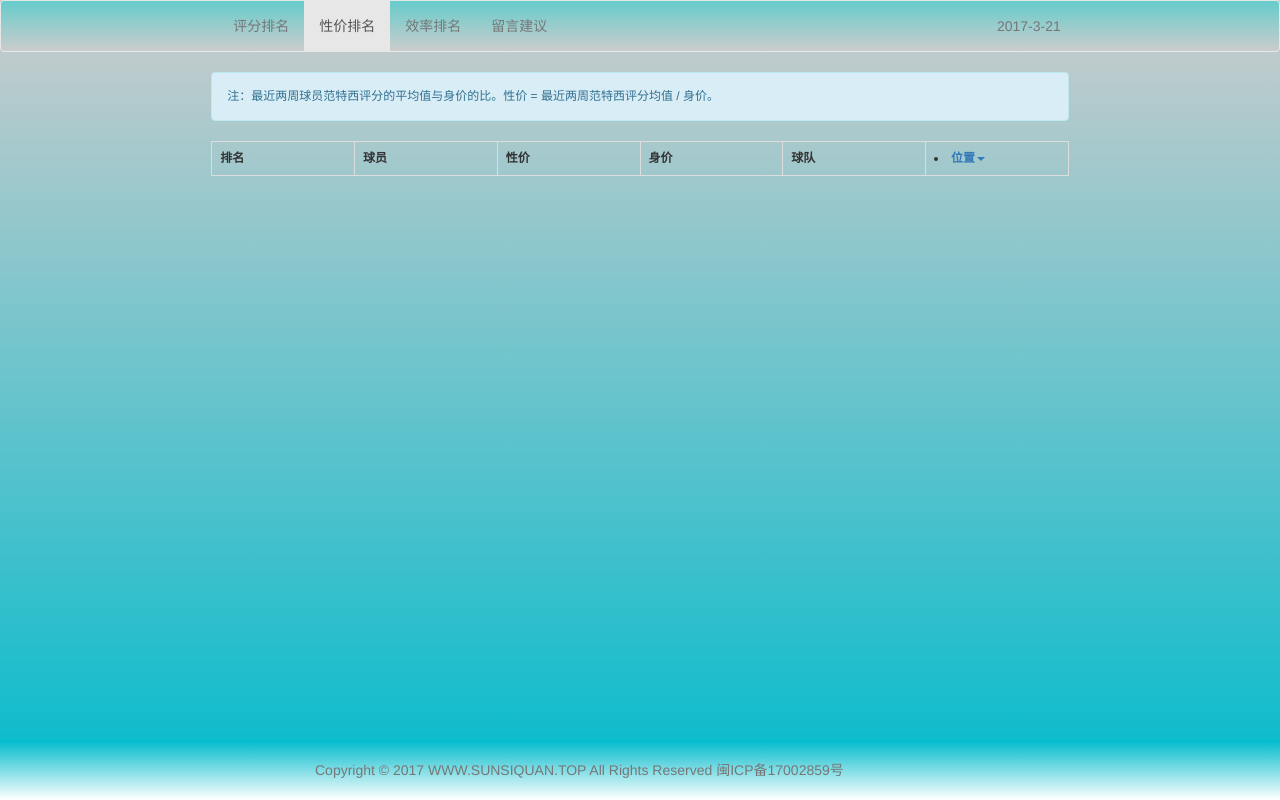
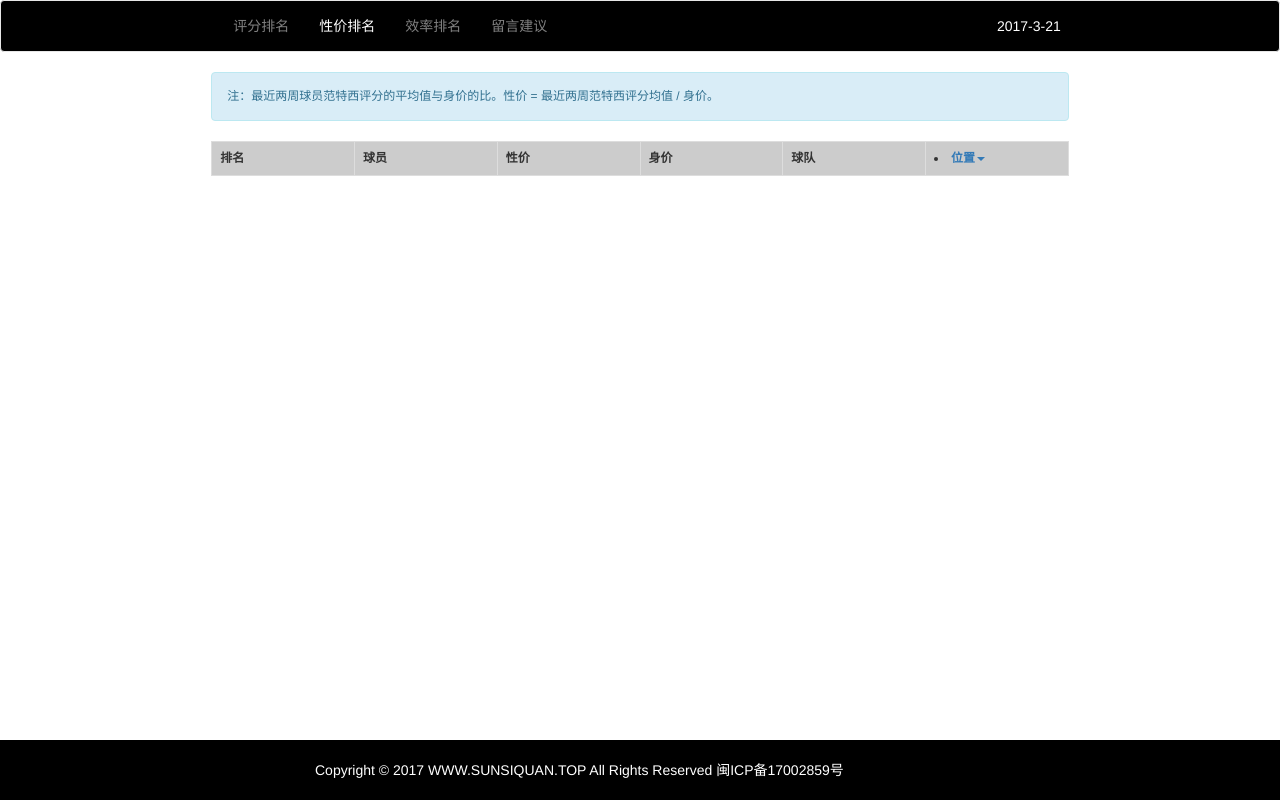
Before and after one commit to Griffin23/myFantasy, a Flask app: page /point_cost in a window 1280 px wide. Run offline with Flask 2, Linux system fonts and the light colour scheme; data that the repository does not hold is empty; parts of the project's set-up code (start-up, migrations or seed data) failed here and were passed over; some libraries are stand-ins or nearby versions.

Commit message:
优化UI

```diff
--- /dev/null
+++ b/src/app/static/css/common.css
@@ -0,0 +1,24 @@
+.navbar {
+	background: black;
+}
+.active {
+	background-color: white;
+}
+#unchosed {
+	color: grey;
+}
+#time {
+	color: white;
+}
+#chosed {
+	color: white;
+}
+table {
+	background: #cccccc;
+}
+.footer {
+	background: black;
+}
+#footertext {
+	color: white;
+}
--- a/src/app/static/js/index.js
+++ b/src/app/static/js/index.js
@@ -3,8 +3,8 @@ $(function(){
 	$("td").css("width", "10%");
 	$("table").css("width", "67%").css("margin", "0px auto").css("font-size", "12px");
 	$("form").css("width", "50%").css("margin", "0px auto").css("font-size", "12px");
-	$("footer").css("background", "linear-gradient(#0bc, #fff)");
-	$("nav").css("background", "linear-gradient(#6cc, #ccc)");
+	//$("footer").css("background", "linear-gradient(#0bc, #fff)");
+	//$("nav").css("background", "linear-gradient(#6cc, #ccc)");
 	$(".roleselector").click(function(){
 		var count = 0;
 		//首先显示所有的记录
--- a/src/app/templates/base.html
+++ b/src/app/templates/base.html
@@ -7,11 +7,12 @@
 		<title>数据范特西</title>
 		<link href="../static/css/bootstrap.min.css" rel="stylesheet">
 		<link href="../static/css/sticky-footer.css" rel="stylesheet">
+		<link href="../static/css/common.css" rel="stylesheet">
 		<script src="../static/js/jquery-3.1.1.js"></script>
-		<style type="text/css">
+		<!--style type="text/css">
 		body{
 			background: linear-gradient(#ccc, #0bc);
-		}</style>
+		}</style-->
 		<link href="../static/image/favicon.ico" rel="icon" type="image/x-icon" />
 	</head>
 {% block content %}{% endblock %}
--- a/src/app/templates/index.html
+++ b/src/app/templates/index.html
@@ -18,24 +18,24 @@
 	    <div class="collapse navbar-collapse" id="bs-example-navbar-collapse-1" style="width:70%;margin:0px auto;">
 	      <ul class="nav navbar-nav">
 	      	{% if flag == "point_rank" %}
-	        <li class="active"><a href="{{ url_for('index') }}">评分排名</a></li>
+	        <li><a id="chosed" href="{{ url_for('index') }}">评分排名</a></li>
 	        {% else %}
-	        <li class=""><a href="{{ url_for('index') }}">评分排名</a></li>
+	        <li class=""><a id="unchosed" class="unchosedfont" href="{{ url_for('index') }}">评分排名</a></li>
 	        {% endif %}
 	        {% if flag == "point_cost" %}
-	        <li class="active"><a href="{{ url_for('point_cost') }}">性价排名</a></li>
+	        <li><a id="chosed" href="{{ url_for('point_cost') }}">性价排名</a></li>
 	        {% else %}
-	        <li class=""><a href="{{ url_for('point_cost') }}">性价排名</a></li>
+	        <li class=""><a id="unchosed" class="unchosedfont" href="{{ url_for('point_cost') }}">性价排名</a></li>
 	        {% endif %}
 	        {% if flag == "point_time" %}
-	        <li class="active"><a href="{{ url_for('point_time') }}">效率排名</a></li>
+	        <li><a id="chosed" href="{{ url_for('point_time') }}">效率排名</a></li>
 	        {% else %}
-	        <li class=""><a href="{{ url_for('point_time') }}">效率排名</a></li>
+	        <li class=""><a id="unchosed" class="unchosedfont" href="{{ url_for('point_time') }}">效率排名</a></li>
 	        {% endif %}
 	        {% if flag == "suggest" %}
-	        <li class="active"><a href="{{ url_for('suggest') }}">留言建议</a></li>
+	        <li><a id="chosed" href="{{ url_for('suggest') }}">留言建议</a></li>
 	        {% else %}
-	        <li class=""><a href="{{ url_for('suggest') }}">留言建议</a></li>
+	        <li class=""><a id="unchosed" class="unchosedfont" href="{{ url_for('suggest') }}">留言建议</a></li>
 	        {% endif %}
 	      </ul>
 	      <p class="navbar-text navbar-right" id="time"></p>
@@ -166,12 +166,13 @@
 	    </table>
 		{% endif %}
 		{% if flag == "suggest" %}
-		<br> <br> <br> <br>
+		<br>
     	{% if randomCode=="0" %}
 		<div class="alert alert-danger" role="alert" style="font-size:12px;width:50%;margin:0px auto;">提示：您输入的验证码有误，请重新输入！</div><br>
-		{% endif %}
-    	{% if randomCode=="1" %}
+    	{% elif randomCode=="1" %}
 		<div class="alert alert-success" role="alert" style="width:50%;margin:0px auto;">提示：邮件已发送，感谢您的建议！</div><br>
+		{% else %}
+		<div class="alert alert-success" role="alert" style="width:50%;margin:0px auto;visibility:hidden;"></div><br>
 		{% endif %}
 		<form action="{{ url_for('sendmail') }}" method="post">
   			<div class="form-group">
@@ -191,7 +192,7 @@
 	<br>
 	<footer class="footer">
       <div class="container">
-        <p class="text-muted">
+        <p class="text-muted" id="footertext">
         	Copyright © 2017 WWW.SUNSIQUAN.TOP All Rights Reserved 闽ICP备17002859号
         </p>
       </div>
--- a/src/app/views.py
+++ b/src/app/views.py
@@ -4,7 +4,8 @@ from app import app,db
 from models import player_detail, player_cost, player_fantasypoint
 from sqlalchemy.sql.expression import distinct
 from sqlalchemy import desc, between
-from app.util import timeutil, randomcode
+from app.util import timeutil
+from app.util import randomcodeUtil
 from app.util.entity import player_point_cost, player_point_time, player_rank
 from sqlalchemy.sql.functions import func
 import StringIO
@@ -75,7 +76,7 @@ def sendmail():
 
 @app.route('/getrandomcode<regex("[0-9]*"):salt>')
 def getrandomcode(salt):
-    createImg_result = randomcode.create_validate_code()
+    createImg_result = randomcodeUtil.create_validate_code()
     code_img = createImg_result[0]
     session['randomCode'] = createImg_result[1]
     buf = StringIO.StringIO()
```
Also changed, not shown: src/app/util/randomcodeUtil.py (renamed from src/app/util/randomcode.py).
